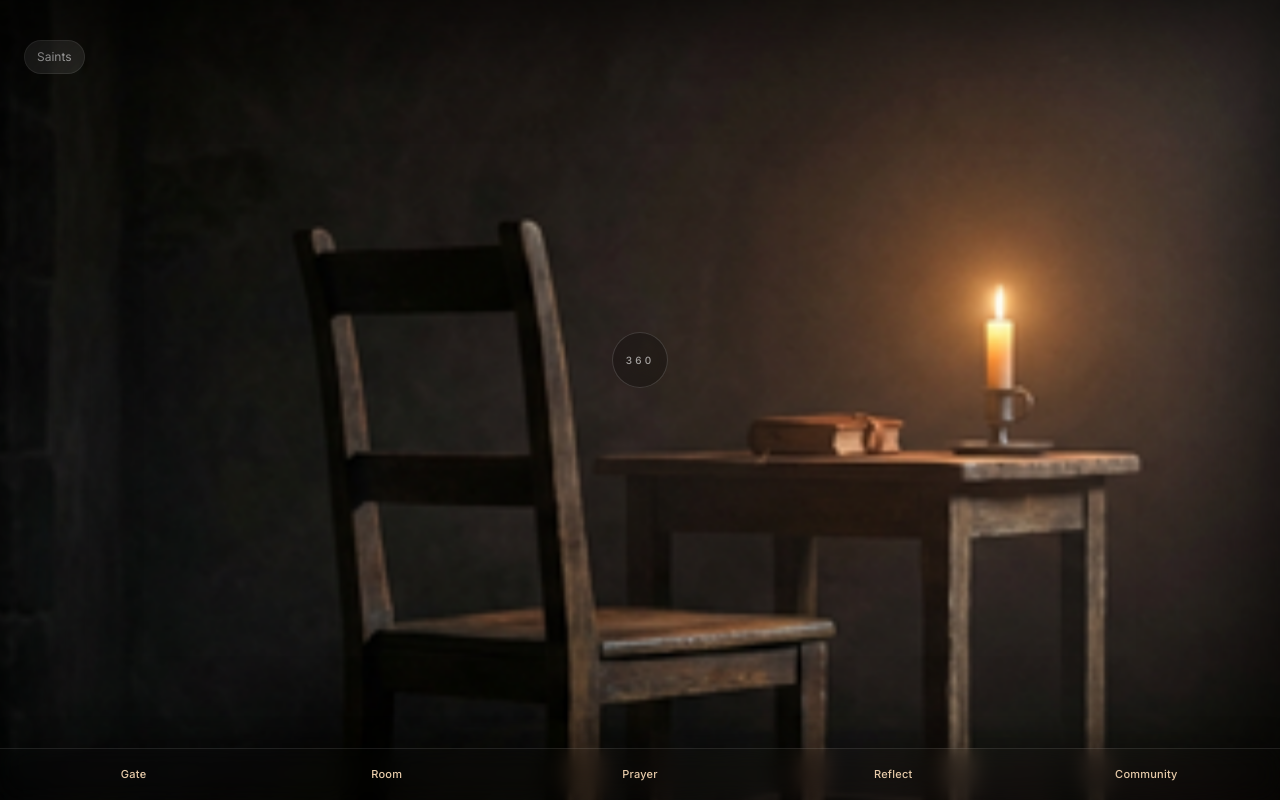
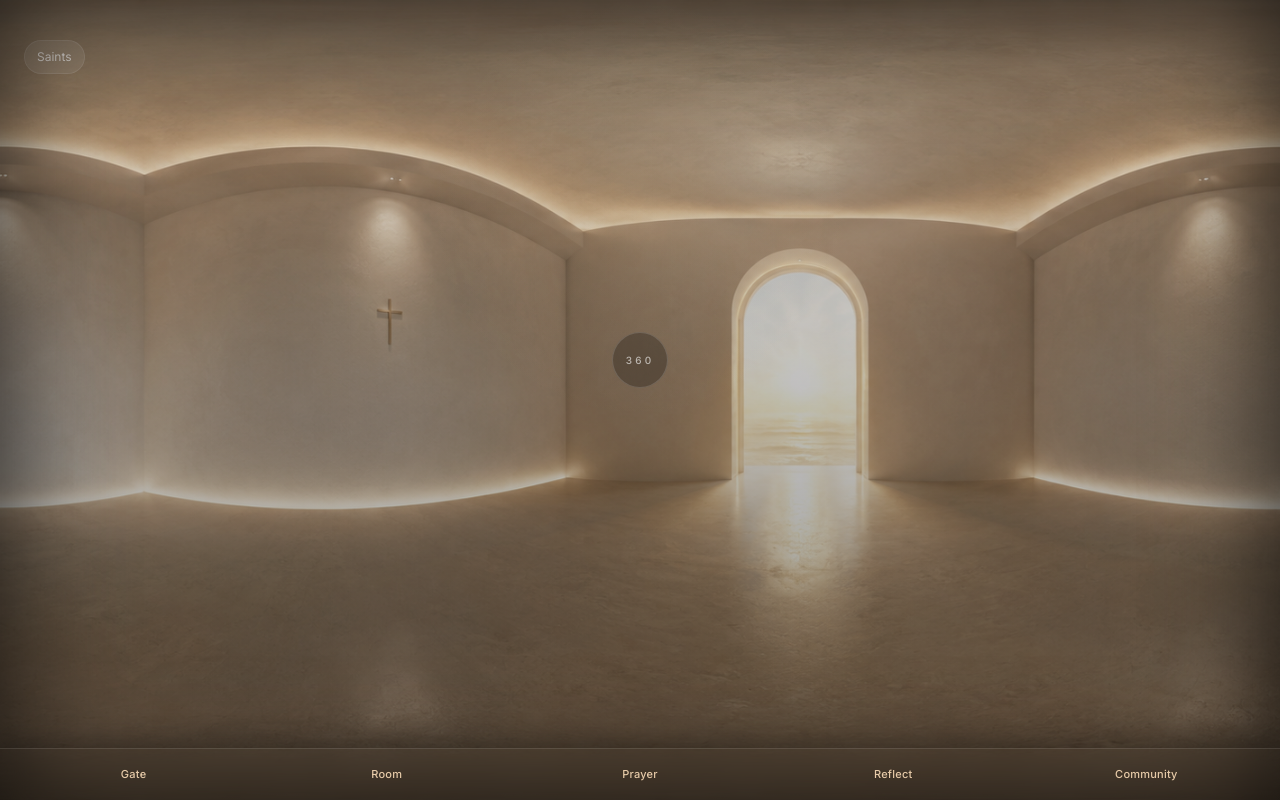
Before and after one commit to johncyongco/interior-castle, a React (Vite) app: page /room in a window 1280 px wide. Built offline with nearby package versions, Linux system fonts and the light colour scheme; no server answers.

Commit message:
Switch room to pure drag panorama

```diff
--- a/src/pages/RoomPage.tsx
+++ b/src/pages/RoomPage.tsx
@@ -1,116 +1,85 @@
-import { useEffect, useMemo, useRef, useState } from 'react'
+import { useEffect, useRef } from 'react'
 import { motion } from 'framer-motion'
 import { Link } from 'react-router-dom'
 import ScreenContainer from '../components/ScreenContainer'
-import { useInteriorStore } from '../store/interiorStore'
-
-type RoomScene = {
-  id: number
-  src: string
-}
-
-const ROOM_SCENES: RoomScene[] = [
-  { id: 1, src: '/chair-room.png' },
-  { id: 2, src: '/room1.png' },
-  { id: 3, src: '/room2.png' },
-  { id: 4, src: '/room3.png' },
-]
+import type { MouseEvent, TouchEvent } from 'react'
 
 export default function RoomPage() {
-  const roomStep = useInteriorStore((store) => store.roomStep)
-  const setRoomStep = useInteriorStore((store) => store.setRoomStep)
-  const scene = ROOM_SCENES[Math.min(Math.max(roomStep, 1), ROOM_SCENES.length) - 1]
-  const dragRef = useRef({
-    active: false,
-    lastX: 0,
-    lastY: 0,
-    x: 0,
-    y: 0,
-  })
-  const [dragPoint, setDragPoint] = useState({ x: 0, y: 0 })
+  const containerRef = useRef<HTMLDivElement | null>(null)
+  const isDraggingRef = useRef(false)
+  const startXRef = useRef(0)
+  const offsetXRef = useRef(0)
+  const activeImageRef = useRef<HTMLDivElement | null>(null)
 
   useEffect(() => {
-    if (roomStep < 1) {
-      setRoomStep(1)
+    const previousBodyOverflow = document.body.style.overflow
+    const previousBodyTouchAction = document.body.style.touchAction
+    document.body.style.overflow = 'hidden'
+    document.body.style.touchAction = 'none'
+
+    return () => {
+      document.body.style.overflow = previousBodyOverflow
+      document.body.style.touchAction = previousBodyTouchAction
     }
-  }, [roomStep, setRoomStep])
+  }, [])
 
-  const imageStyle = useMemo(
-    () => ({
-      transform: `translate3d(calc(-50% + ${dragPoint.x}px), calc(-50% + ${dragPoint.y}px), 0) scale(1.18)`,
-    }),
-    [dragPoint.x, dragPoint.y],
-  )
+  function getClientX(event: MouseEvent<HTMLDivElement> | TouchEvent<HTMLDivElement>) {
+    if ('touches' in event) {
+      return event.touches[0]?.clientX ?? event.changedTouches[0]?.clientX ?? 0
+    }
 
-  function syncDragPoint(nextX: number, nextY: number) {
-    setDragPoint({ x: nextX, y: nextY })
+    return event.clientX
+  }
+
+  function handleDown(event: MouseEvent<HTMLDivElement> | TouchEvent<HTMLDivElement>) {
+    isDraggingRef.current = true
+    startXRef.current = getClientX(event)
+  }
+
+  function handleMove(event: MouseEvent<HTMLDivElement> | TouchEvent<HTMLDivElement>) {
+    if (!isDraggingRef.current || !activeImageRef.current) return
+
+    const clientX = getClientX(event)
+    const delta = clientX - startXRef.current
+
+    offsetXRef.current += delta * 0.2
+    startXRef.current = clientX
+    activeImageRef.current.style.backgroundPosition = `${offsetXRef.current}px center`
+  }
+
+  function handleUp() {
+    isDraggingRef.current = false
   }
 
   return (
     <ScreenContainer>
+      <div className="absolute inset-0 bg-black" />
       <div
-        className="absolute inset-0 bg-black touch-none overflow-hidden cursor-grab active:cursor-grabbing"
-        onPointerDown={(event) => {
-          dragRef.current.active = true
-          dragRef.current.lastX = event.clientX
-          dragRef.current.lastY = event.clientY
-          event.currentTarget.setPointerCapture(event.pointerId)
-        }}
-        onPointerMove={(event) => {
-          if (!dragRef.current.active) return
-
-          const deltaX = event.clientX - dragRef.current.lastX
-          const deltaY = event.clientY - dragRef.current.lastY
-          dragRef.current.lastX = event.clientX
-          dragRef.current.lastY = event.clientY
-
-          const nextX = dragRef.current.x + deltaX * 0.6
-          const nextY = dragRef.current.y + deltaY * 0.6
-          dragRef.current.x = Math.max(-280, Math.min(280, nextX))
-          dragRef.current.y = Math.max(-180, Math.min(180, nextY))
-          syncDragPoint(dragRef.current.x, dragRef.current.y)
-        }}
-        onPointerUp={() => {
-          dragRef.current.active = false
-        }}
-        onPointerCancel={() => {
-          dragRef.current.active = false
-        }}
-        onTouchStart={(event) => {
-          if (event.touches.length === 0) return
-          dragRef.current.active = true
-          dragRef.current.lastX = event.touches[0].clientX
-          dragRef.current.lastY = event.touches[0].clientY
-        }}
+        ref={containerRef}
+        className="absolute inset-0 overflow-hidden touch-none cursor-grab active:cursor-grabbing select-none"
+        onMouseDown={handleDown}
+        onMouseMove={handleMove}
+        onMouseUp={handleUp}
+        onMouseLeave={handleUp}
+        onTouchStart={handleDown}
         onTouchMove={(event) => {
-          if (!dragRef.current.active || event.touches.length === 0) return
-
-          const nextX = event.touches[0].clientX
-          const nextY = event.touches[0].clientY
-          const deltaX = nextX - dragRef.current.lastX
-          const deltaY = nextY - dragRef.current.lastY
-          dragRef.current.lastX = nextX
-          dragRef.current.lastY = nextY
-
-          const updatedX = dragRef.current.x + deltaX * 0.6
-          const updatedY = dragRef.current.y + deltaY * 0.6
-          dragRef.current.x = Math.max(-280, Math.min(280, updatedX))
-          dragRef.current.y = Math.max(-180, Math.min(180, updatedY))
-          syncDragPoint(dragRef.current.x, dragRef.current.y)
+          handleMove(event)
           event.preventDefault()
         }}
-        onTouchEnd={() => {
-          dragRef.current.active = false
-        }}
+        onTouchEnd={handleUp}
+        onTouchCancel={handleUp}
       >
+        <div
+          ref={activeImageRef}
+          className="absolute inset-0"
+          style={{
+            backgroundImage: `url('/room1.png')`,
+            backgroundSize: 'cover',
+            backgroundRepeat: 'repeat-x',
+            backgroundPosition: '0px center',
+          }}
+        />
         <div className="absolute inset-0 bg-[radial-gradient(circle_at_50%_26%,rgba(255,236,199,0.12),transparent_24%),linear-gradient(180deg,rgba(15,12,9,0.08),rgba(15,12,9,0.45))]" />
-        <img
-          src={scene.src}
-          alt="Room panorama"
-          className="absolute left-1/2 top-1/2 h-[120%] w-[120%] max-w-none select-none object-cover"
-          style={imageStyle}
-          draggable={false}
-        />
       </div>
 
       <div className="relative flex h-full flex-col px-6 py-10 pb-28">
```
